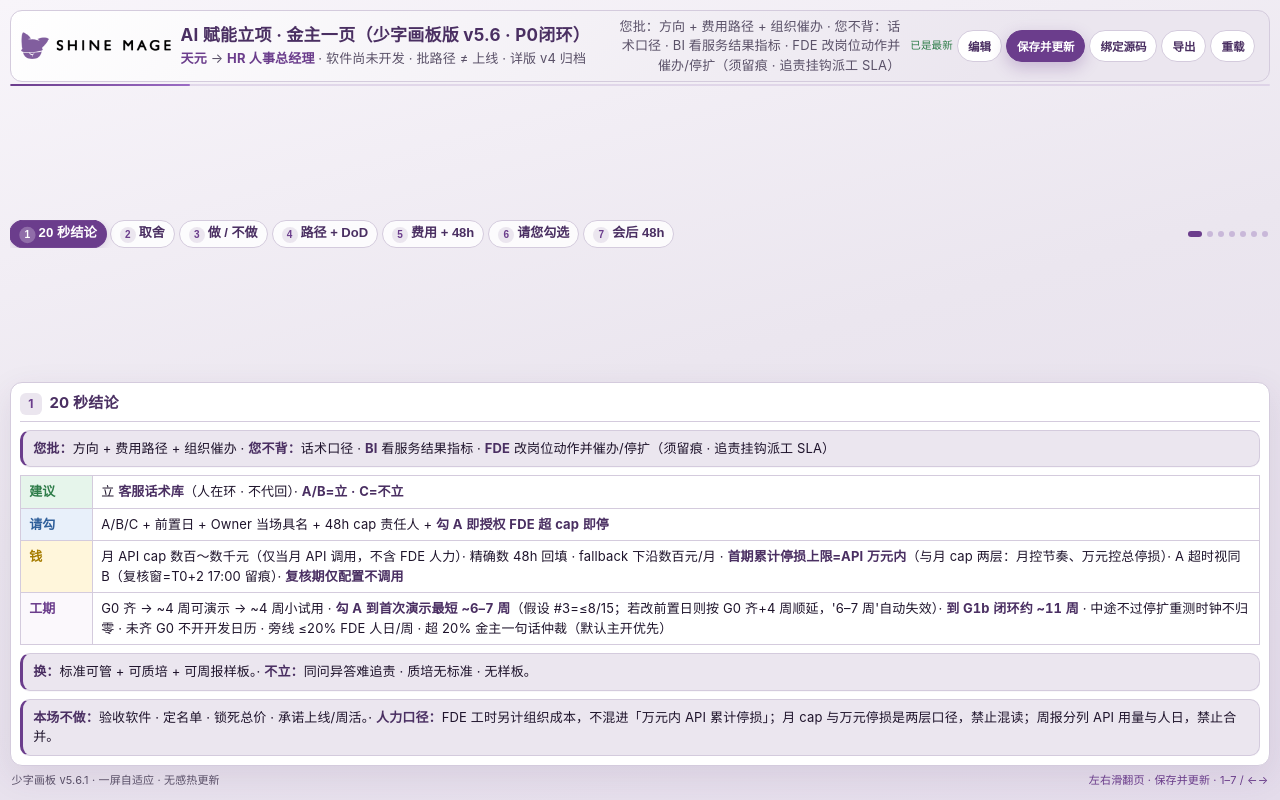
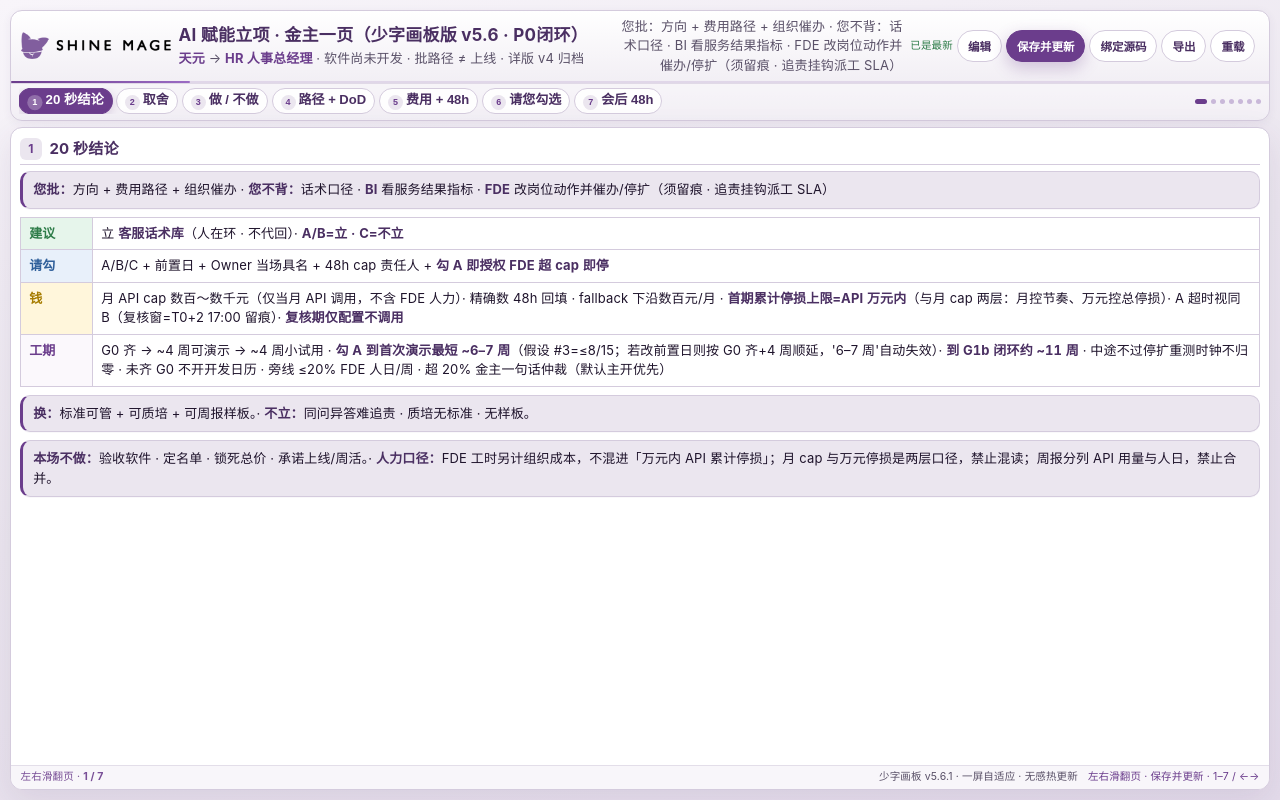
Before and after one commit to weiweity/tianyuan-ai-brief, a plain HTML site: page docs/index.html in a window 1280 px wide. Drawn offline with Linux system fonts and the light colour scheme; a script that the page names is missing.

Commit message:
fix(ui): zero-gap chrome + adaptive stage fill
Glue header/progress/tabs into one chrome card; stage-wrap flexes to fill remaining viewport with meta bar docked inside.

```diff
--- a/docs/css/app.css
+++ b/docs/css/app.css
@@ -47,14 +47,14 @@
   touch-action: pan-y;
 }
 
-/* ===== 满屏壳 ===== */
+/* ===== 满屏壳：上框(chrome) + 下框(stage) 自适应 ===== */
 #app {
   height: 100dvh;
   height: 100svh;
   max-height: 100dvh;
-  display: grid;
-  grid-template-rows: auto auto minmax(0, 1fr) auto auto;
-  gap: 0;
+  display: flex;
+  flex-direction: column;
+  gap: 6px;
   padding:
     calc(var(--pad) + var(--safe-t))
     calc(var(--pad) + var(--safe-r))
@@ -62,6 +62,20 @@
     calc(var(--pad) + var(--safe-l));
   max-width: 100vw;
   width: 100%;
+  min-height: 0;
+}
+
+/* 上框：顶栏+进度+Tab 粘死，中间零缝 */
+.chrome {
+  flex: 0 0 auto;
+  display: flex;
+  flex-direction: column;
+  min-height: 0;
+  background: linear-gradient(180deg, #fff 0%, var(--brand) 100%);
+  border: 1px solid var(--line);
+  border-radius: var(--radius);
+  overflow: hidden;
+  box-shadow: 0 2px 10px rgba(74, 47, 98, 0.06);
 }
 
 /* Header */
@@ -69,11 +83,11 @@
   display: grid;
   grid-template-columns: auto minmax(0, 1fr) auto;
   align-items: center;
-  gap: 8px 10px;
+  gap: 6px 8px;
   padding: 6px 10px;
-  background: linear-gradient(135deg, #fff 0%, var(--brand) 78%);
-  border: 1px solid var(--line);
-  border-radius: var(--radius);
+  background: transparent;
+  border: none;
+  border-radius: 0;
   flex-shrink: 0;
   min-height: 0;
 }
@@ -208,16 +222,18 @@
   min-height: 40px;
 }
 
-/* Tabs — 紧凑一行：Tab 左 + 圆点右，吃掉多余留白 */
+/* Tabs — 贴在 chrome 底边，零 margin 零缝 */
 .tabs-row {
   display: flex;
   flex-direction: row;
   align-items: center;
-  gap: 8px;
-  margin: 2px 0 2px;
-  padding: 0;
+  gap: 6px;
+  margin: 0;
+  padding: 4px 8px 6px;
   flex-shrink: 0;
   min-height: 0;
+  border-top: 1px solid rgba(212, 203, 221, 0.65);
+  background: rgba(255, 255, 255, 0.35);
 }
 .tabs {
   display: flex;
@@ -235,18 +251,18 @@
 .tabs::-webkit-scrollbar { display: none; }
 .tab {
   border: 1px solid var(--line);
-  background: rgba(255, 255, 255, 0.82);
+  background: rgba(255, 255, 255, 0.9);
   color: var(--brand-dark);
   border-radius: 999px;
-  padding: 3px 9px;
-  min-height: 28px;
+  padding: 2px 8px;
+  min-height: 26px;
   font-size: var(--fs-sm);
   font-weight: 600;
   cursor: pointer;
   white-space: nowrap;
   scroll-snap-align: start;
   flex-shrink: 0;
-  line-height: 1.2;
+  line-height: 1.15;
   transition: background 0.15s, color 0.15s, transform 0.12s;
 }
 .tab:active { transform: scale(0.97); }
@@ -258,14 +274,14 @@
 }
 .tab .n {
   display: inline-block;
-  width: 16px;
-  height: 16px;
-  line-height: 16px;
+  width: 15px;
+  height: 15px;
+  line-height: 15px;
   border-radius: 50%;
   background: var(--brand);
   color: var(--brand-deep);
   text-align: center;
-  font-size: 10px;
+  font-size: 9px;
   margin-right: 3px;
   vertical-align: -1px;
 }
@@ -274,19 +290,19 @@
   color: #fff;
 }
 
-/* 页码点 — 与 Tab 同一行，不再单独占高 */
+/* 页码点 — 与 Tab 同行 */
 .pager-dots {
   display: flex;
   justify-content: center;
   align-items: center;
-  gap: 5px;
+  gap: 4px;
   min-height: 0;
   flex-shrink: 0;
-  padding: 0 2px;
+  padding: 0;
 }
 .pager-dots button {
-  width: 6px;
-  height: 6px;
+  width: 5px;
+  height: 5px;
   border-radius: 50%;
   border: none;
   background: var(--brand-mid);
@@ -295,7 +311,7 @@
   transition: width 0.15s, background 0.15s;
 }
 .pager-dots button.active {
-  width: 14px;
+  width: 12px;
   border-radius: 999px;
   background: var(--brand-deep);
 }
@@ -304,26 +320,60 @@
   outline-offset: 2px;
 }
 
-/* Stage — 吃满剩余高度；支持横滑翻页 */
+/* 下框：内容舞台 + 底 meta，吃满剩余高度 */
 .stage-wrap {
   position: relative;
+  flex: 1 1 auto;
   min-height: 0;
-  height: 100%;
   display: flex;
   flex-direction: column;
-}
-.stage {
-  min-height: 0;
-  height: 100%;
   background: var(--card);
   border: 1px solid var(--line);
   border-radius: var(--radius);
   box-shadow: 0 6px 20px rgba(74, 47, 98, 0.07);
   overflow: hidden;
+}
+.stage {
+  min-height: 0;
+  flex: 1 1 auto;
+  height: auto;
+  background: transparent;
+  border: none;
+  border-radius: 0;
+  box-shadow: none;
+  overflow: hidden;
   display: flex;
   flex-direction: column;
   touch-action: pan-y;
   user-select: text;
+}
+/* 舞台内底栏：贴底不单独占整行空白 */
+.stage-meta {
+  flex: 0 0 auto;
+  display: flex;
+  align-items: center;
+  justify-content: space-between;
+  gap: 8px;
+  padding: 3px 10px 5px;
+  border-top: 1px solid rgba(212, 203, 221, 0.55);
+  background: rgba(248, 245, 250, 0.9);
+  min-height: 0;
+}
+.stage-meta .swipe-hint {
+  display: inline;
+  padding: 0;
+  font-size: 10.5px;
+  opacity: 0.9;
+  white-space: nowrap;
+}
+.stage-meta .footer {
+  margin: 0;
+  padding: 0;
+  min-height: 0;
+  border: none;
+  flex: 1;
+  justify-content: flex-end;
+  gap: 10px;
 }
 body.is-swiping .stage { user-select: none; }
 
@@ -488,16 +538,16 @@
   background: rgba(235, 230, 239, 0.45);
 }
 
-/* 底栏 + 滑动提示 */
+/* 底栏（在 stage-meta 内） */
 .footer {
   display: flex;
-  justify-content: space-between;
+  justify-content: flex-end;
   align-items: center;
   gap: 8px;
-  font-size: 11px;
+  font-size: 10.5px;
   color: var(--muted);
-  padding: 4px 2px 0;
-  min-height: 24px;
+  padding: 0;
+  min-height: 0;
   flex-shrink: 0;
 }
 .footer .hint { color: var(--brand-deep); }
@@ -505,6 +555,7 @@
   overflow: hidden;
   text-overflow: ellipsis;
   white-space: nowrap;
+  max-width: 48%;
 }
 .kbd {
   display: inline-block;
@@ -516,12 +567,9 @@
 }
 
 .swipe-hint {
-  display: none;
-  text-align: center;
-  font-size: 11px;
+  font-size: 10.5px;
   color: var(--brand-deep);
-  padding: 2px 0 0;
-  opacity: 0.85;
+  opacity: 0.9;
   flex-shrink: 0;
 }
 .swipe-hint strong { font-weight: 700; }
@@ -625,27 +673,29 @@
   #btn-more { display: inline-flex; align-items: center; justify-content: center; }
   #status-pill { display: none; }
 
-  /* 手机：Tab 仍可点，但不再叠两层空白 */
   .tabs-row {
-    gap: 6px;
-    margin: 1px 0;
+    gap: 4px;
+    margin: 0;
+    padding: 3px 6px 5px;
   }
   .tabs {
-    gap: 4px;
+    gap: 3px;
   }
   .tab {
-    min-height: 32px;
-    padding: 5px 10px;
+    min-height: 30px;
+    padding: 4px 9px;
     font-size: 12px;
   }
   .tab .n {
-    width: 16px;
-    height: 16px;
-    line-height: 16px;
+    width: 15px;
+    height: 15px;
+    line-height: 15px;
   }
   .pager-dots {
-    display: none; /* 手机用 Tab 横滑即可，圆点省一行 */
+    display: none; /* 手机用 Tab 横滑即可 */
   }
+  .stage-meta .swipe-hint { display: inline; }
+  #app { gap: 4px; }
 
   .stage {
     border-radius: 10px;
@@ -709,7 +759,8 @@
 @media print {
   html, body { overflow: visible; height: auto; background: #fff; }
   #app { height: auto; display: block; padding: 0; }
-  .toolbar, .tabs-row, .edge-nav, .swipe-hint, .toast { display: none !important; }
+  .toolbar, .edge-nav, .swipe-hint, .toast, .stage-meta { display: none !important; }
+  .chrome { box-shadow: none; }
   .panel { display: flex !important; page-break-after: always; height: auto; animation: none; }
   .stage { overflow: visible; box-shadow: none; height: auto; }
   body.is-editing .block[data-type="mermaid"] .mermaid-host { display: flex !important; }
@@ -869,8 +920,8 @@
   }
 }
 
-/* 舞台抬升、减少「空」感 */
-.stage {
+/* 舞台抬升交给 stage-wrap */
+.stage-wrap {
   box-shadow: var(--surface-elev);
 }
 .panel > h2 {
@@ -880,8 +931,8 @@
 }
 .panel.active > h2 {
   border-bottom-color: var(--line);
-  padding-bottom: 6px;
-  margin-bottom: 2px;
+  padding-bottom: 4px;
+  margin-bottom: 0;
 }
 
 /* callout 左侧色条（层级更强） */
@@ -893,13 +944,13 @@
 .callout.ok { border-left-color: var(--ok); }
 .callout.warn { border-left-color: var(--warn); }
 
-/* 进度条（细）— 贴顶栏，少占高 */
+/* 进度条 — 贴在 chrome 内顶栏下，零外 margin */
 .progress-bar {
   height: 2px;
   background: rgba(201, 184, 217, 0.45);
-  border-radius: 999px;
+  border-radius: 0;
   overflow: hidden;
-  margin: 2px 0 0;
+  margin: 0;
   flex-shrink: 0;
 }
 .progress-bar > i {
@@ -918,16 +969,16 @@
   padding: 24px 12px;
 }
 
-/* 编辑态顶条提示 */
+/* 编辑态顶条 — 塞进 chrome，不另起空白 */
 .edit-banner {
   display: none;
   background: var(--brand-dark);
   color: #fff;
-  font-size: 12px;
+  font-size: 11.5px;
   text-align: center;
-  padding: 6px 10px;
-  border-radius: 8px;
-  margin-bottom: 4px;
+  padding: 5px 10px;
+  border-radius: 0;
+  margin: 0;
   flex-shrink: 0;
 }
 body.is-editing .edit-banner { display: block; }
--- a/docs/index.html
+++ b/docs/index.html
@@ -9,12 +9,14 @@
   <meta name="mobile-web-app-capable" content="yes"/>
   <title>AI 赋能立项 · 金主一页</title>
   <!-- 壳：无业务文案。内容 data/content.json · 架构 ARCHITECTURE.md -->
-  <link rel="stylesheet" href="./css/app.css?v=1.44"/>
+  <link rel="stylesheet" href="./css/app.css?v=1.45"/>
   <script src="https://cdn.jsdelivr.net/npm/mermaid@10/dist/mermaid.min.js"></script>
 </head>
 <body>
   <a class="skip-link" href="#stage">跳到正文</a>
   <div id="app">
+    <!-- 上框：顶栏 + 进度 + Tab 粘成一体，中间不留缝 -->
+    <div class="chrome">
       <header class="top">
         <div class="logo-wrap">
           <img id="logo-img" src="./assets/logo.png" alt="logo"/>
@@ -45,14 +47,15 @@
           </div>
         </div>
       </header>
-
       <div class="progress-bar" aria-hidden="true"><i id="progress-fill" style="width:14%"></i></div>
       <div class="edit-banner" id="edit-banner">编辑模式 · 改完点「保存并更新」→ 自动写回并刷新本页（客户打开的链接约 30 秒内同步）</div>
       <div class="tabs-row">
         <nav class="tabs" id="tabs" role="tablist" aria-label="章节"></nav>
         <div class="pager-dots" id="pager-dots" aria-label="页码"></div>
       </div>
+    </div>
 
+    <!-- 下框：内容舞台，flex 吃满剩余高度 -->
     <div class="stage-wrap">
       <button type="button" class="edge-nav prev" id="nav-prev" aria-label="上一页">‹</button>
       <button type="button" class="edge-nav next" id="nav-next" aria-label="下一页">›</button>
@@ -65,18 +68,18 @@
           <div class="skel skel-line" style="flex:1;min-height:120px"></div>
         </div>
       </main>
-    </div>
-
-    <div class="swipe-hint" id="swipe-hint">左右滑动翻页 · 点圆点/Tab 跳转 · <strong id="page-label">1 / 7</strong></div>
-
+      <div class="stage-meta">
+        <span class="swipe-hint" id="swipe-hint">左右滑翻页 · <strong id="page-label">1 / 7</strong></span>
         <footer class="footer">
           <div class="footer-left" id="footer-left"></div>
           <div class="hint footer-right" id="footer-right"></div>
         </footer>
       </div>
+    </div>
+  </div>
 
   <button type="button" class="update-chip" id="update-chip" hidden>内容已更新 · 点击刷新</button>
   <div class="toast" id="toast" role="status"></div>
-  <script src="./js/app.js?v=1.44"></script>
+  <script src="./js/app.js?v=1.45"></script>
 </body>
 </html>
```
Lines whose indentation alone changed are shown as unchanged.
